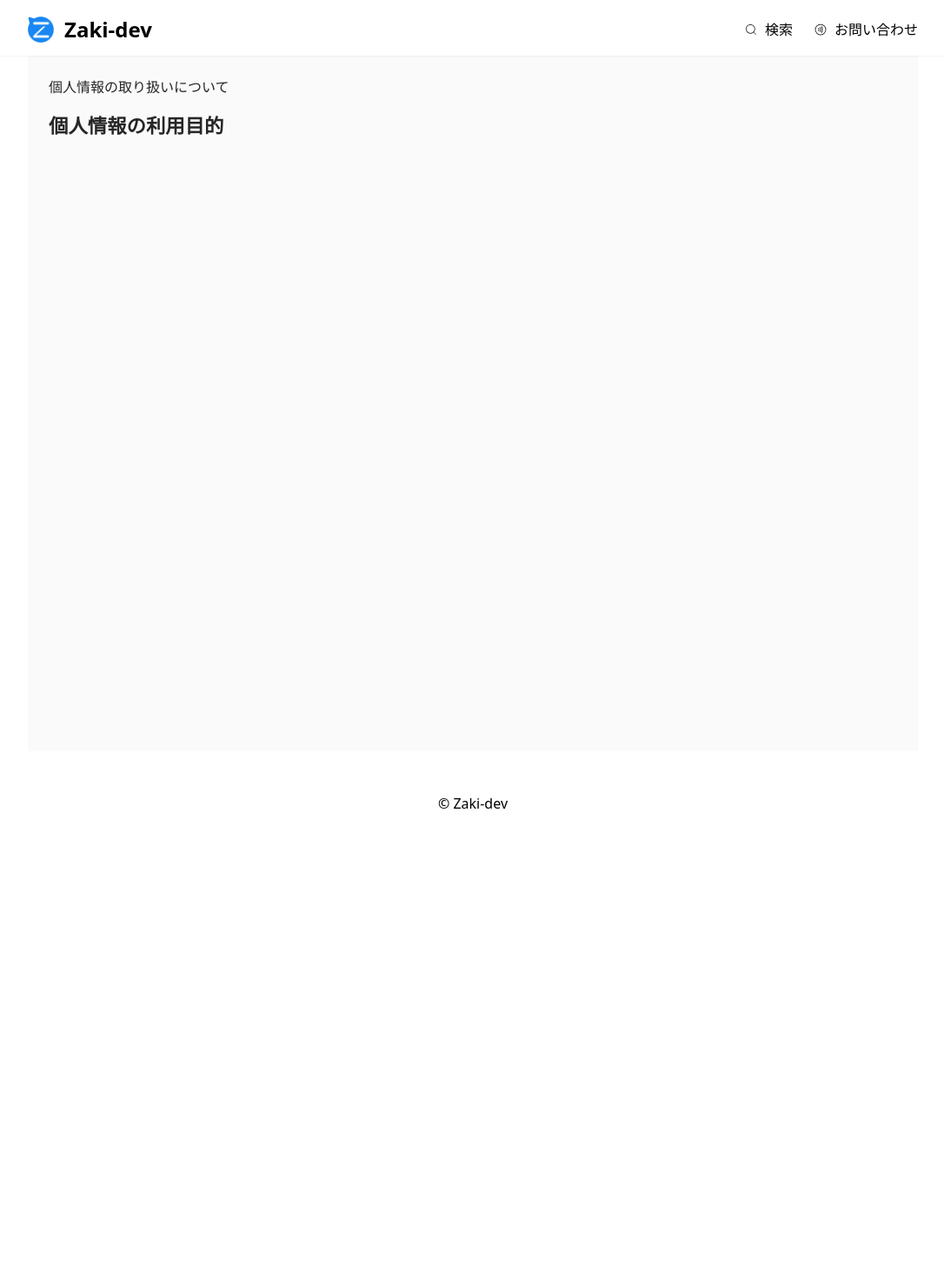
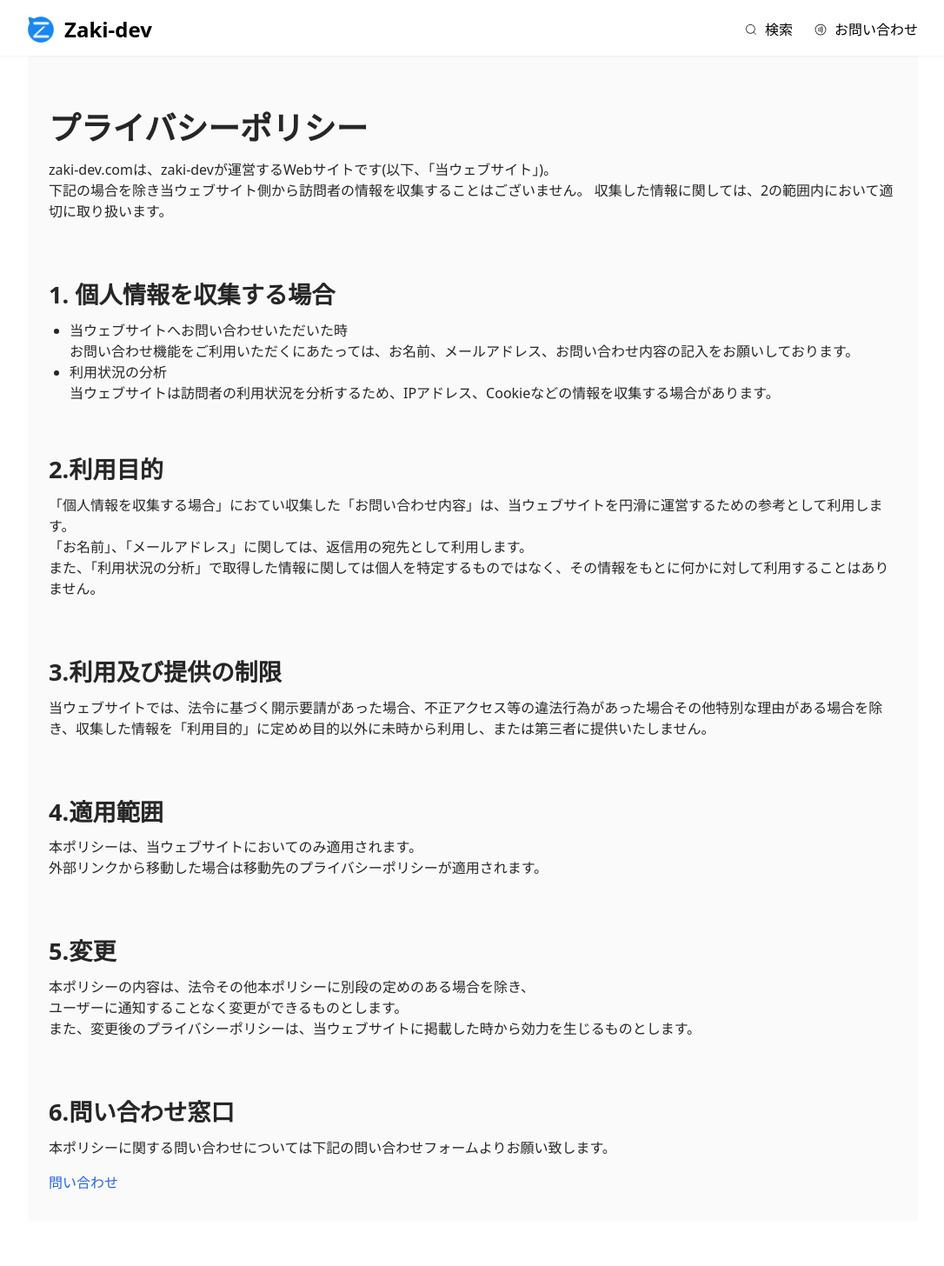
Before and after one commit to yozakura-kirei/zaki-dev, a Next.js app: page /c/privacy in a window 1280 px wide. Shown: the top 1456 px of the page at 87% size, without its empty margins (96-1182 px from the left). Before the commit the page ends 968 px from the top, so only its background shows below. Built offline with nearby package versions, Linux system fonts and the light colour scheme.

Commit message:
feat: ZD-13 プライバシーポリシー追加

```diff
--- a/src/components/organisms/MetaData.tsx
+++ b/src/components/organisms/MetaData.tsx
@@ -25,7 +25,6 @@ export default function MetaData({
       )}
       <link rel='icon' href='/favicon.ico' />
       <link rel='apple-touch-icon' sizes='180x180' href='/favicon.png' />
-      <link rel='stylesheet' href='' />
     </Head>
   );
 }
--- a/src/components/templates/PageWrapper.tsx
+++ b/src/components/templates/PageWrapper.tsx
@@ -1,22 +1,31 @@
 import { ReactNode } from 'react';
+import Header from '../organisms/Header';
+import Footer from '../organisms/Footer';
 
 interface PageWrapperProps {
   children: ReactNode;
-  isGrid: boolean;
+  isGrid?: boolean;
 }
 
 export default function PageWrapper({ children, isGrid }: PageWrapperProps) {
   return (
     <>
-      {isGrid ? (
-        <main className='mt-[4rem] max-w-[1024px] h-screen m-auto px-6 pt-6 pb-[5rem] bg-BackGround text-neutral-800'>
-          {children}
-        </main>
-      ) : (
-        <main className='mt-[4rem] max-w-[1024px] m-auto p-6 h-screen bg-BackGround text-neutral-800'>
-          {children}
-        </main>
-      )}
+      <Header />
+      <main className='mt-[4rem] max-w-[1024px] min-h-screen m-auto px-6 py-6 bg-BackGround text-neutral-800'>
+        {children}
+      </main>
+      <Footer />
     </>
+    // <>
+    //   {isGrid ? (
+    //     <main className='mt-[4rem] max-w-[1024px] h-screen m-auto px-6 pt-6 pb-[5rem] bg-BackGround text-neutral-800'>
+    //       {children}
+    //     </main>
+    //   ) : (
+    //     <main className='mt-[4rem] max-w-[1024px] m-auto p-6 h-screen bg-BackGround text-neutral-800'>
+    //       {children}
+    //     </main>
+    //   )}
+    // </>
   );
 }
--- a/src/pages/_app.tsx
+++ b/src/pages/_app.tsx
@@ -6,9 +6,9 @@ import type { AppProps } from 'next/app';
 export default function App({ Component, pageProps }: AppProps) {
   return (
     <>
-      <Header />
+      {/* <Header /> */}
       <Component {...pageProps} />
-      <Footer />
+      {/* <Footer /> */}
     </>
   );
 }
--- a/src/pages/c/privacy/index.tsx
+++ b/src/pages/c/privacy/index.tsx
@@ -1,11 +1,13 @@
 import H2Tag from '@/components/atoms/H2Tag';
 import MetaData from '@/components/organisms/MetaData';
 import PageWrapper from '@/components/templates/PageWrapper';
+// import { staticPageHtml } from '@/utils/md/changeHtml';
+import { localMdChangeHtml } from '@/utils/md/changeLocalMd';
 
 /**
  * 個人情報取扱のページ
  */
-export default function Page() {
+export default function Page({ html }: { html: any }) {
   return (
     <>
       <MetaData
@@ -13,14 +15,21 @@ export default function Page() {
         title='個人情報の取り扱いについて'
         description='zaki-dev.comの個人情報の取り扱いについてのページです'
       />
-      <PageWrapper isGrid={false}>
-        <div>
-          <h1>個人情報の取り扱いについて</h1>
-        </div>
-        <div>
-          <H2Tag headingText='個人情報の利用目的' isMore={false} />
-        </div>
+      <PageWrapper isGrid={true}>
+        <div
+          className='md-container'
+          dangerouslySetInnerHTML={{ __html: html }}
+        />
       </PageWrapper>
     </>
   );
 }
+
+export async function getStaticProps() {
+  const mdFile = localMdChangeHtml('privacy.md');
+  return {
+    props: {
+      html: mdFile,
+    },
+  };
+}
--- a/src/pages/search/index.tsx
+++ b/src/pages/search/index.tsx
@@ -5,7 +5,7 @@ import { API_RES_TYPE } from '@/types/api';
 import { API } from '@/utils/common/path';
 import { Description } from '@/utils/common/site';
 import { convertFullWidth } from '@/utils/createValue';
-import { changeHtml, simpleChangeHtml } from '@/utils/md/changeHtml';
+import { simpleChangeHtml } from '@/utils/md/changeHtml';
 import Link from 'next/link';
 import React, { ChangeEvent, FormEvent, useState } from 'react';
 import { CiSearch } from 'react-icons/ci';
@@ -102,7 +102,7 @@ export default function Page() {
           </form>
         </section>
         {/* 検索結果 */}
-        <section className='h-screen'>
+        <section>
           {isSearchArea && (
             <div>
               <div>
--- /dev/null
+++ b/src/static/privacy.md
@@ -0,0 +1,39 @@
+# プライバシーポリシー
+
+zaki-dev.comは、zaki-devが運営するWebサイトです(以下、「当ウェブサイト」)。
+下記の場合を除き当ウェブサイト側から訪問者の情報を収集することはございません。
+収集した情報に関しては、2の範囲内において適切に取り扱います。
+
+## 1. 個人情報を収集する場合
+
+- 当ウェブサイトへお問い合わせいただいた時
+  お問い合わせ機能をご利用いただくにあたっては、お名前、メールアドレス、お問い合わせ内容の記入をお願いしております。
+- 利用状況の分析
+  当ウェブサイトは訪問者の利用状況を分析するため、IPアドレス、Cookieなどの情報を収集する場合があります。
+
+## 2.利用目的
+
+「個人情報を収集する場合」におてい収集した「お問い合わせ内容」は、当ウェブサイトを円滑に運営するための参考として利用します。
+「お名前」、「メールアドレス」に関しては、返信用の宛先として利用します。
+また、「利用状況の分析」で取得した情報に関しては個人を特定するものではなく、その情報をもとに何かに対して利用することはありません。
+
+## 3.利用及び提供の制限
+
+当ウェブサイトでは、法令に基づく開示要請があった場合、不正アクセス等の違法行為があった場合その他特別な理由がある場合を除き、収集した情報を「利用目的」に定めめ目的以外に未時から利用し、または第三者に提供いたしません。
+
+## 4.適用範囲
+
+本ポリシーは、当ウェブサイトにおいてのみ適用されます。
+外部リンクから移動した場合は移動先のプライバシーポリシーが適用されます。
+
+## 5.変更
+
+本ポリシーの内容は、法令その他本ポリシーに別段の定めのある場合を除き、
+ユーザーに通知することなく変更ができるものとします。
+また、変更後のプライバシーポリシーは、当ウェブサイトに掲載した時から効力を生じるものとします。
+
+## 6.問い合わせ窓口
+
+本ポリシーに関する問い合わせについては下記の問い合わせフォームよりお願い致します。
+
+[問い合わせ](https://zaki-dev.com/contact)
--- a/src/styles/_md.scss
+++ b/src/styles/_md.scss
@@ -5,13 +5,13 @@
     padding: 0.5rem 0;
   }
   &__h1 {
-    font-size: 1.8rem;
+    font-size: 2.3rem;
     font-weight: 700;
     padding-top: 2rem;
   }
 
   &__h2 {
-    font-size: 1.8rem;
+    font-size: 1.7rem;
     font-weight: 700;
     padding-top: 3.5rem;
   }
--- a/src/utils/md/changeHtml.ts
+++ b/src/utils/md/changeHtml.ts
@@ -1,10 +1,15 @@
-import markdownit, { Token } from 'markdown-it';
 import hljs from 'highlight.js';
 import Renderer from 'markdown-it/lib/renderer';
 import { trancateValue } from '../createValue';
+import MarkdownIt, { Token } from 'markdown-it';
 
+/**
+ * マークダウンをhtmlに変換し、クラスをつけて返却する
+ * @param markdown
+ * @returns
+ */
 export function changeHtml(markdown: string) {
-  const md: any = markdownit({
+  const md: MarkdownIt = MarkdownIt({
     html: true,
     linkify: true,
     typographer: true,
@@ -66,9 +71,14 @@ export function changeHtml(markdown: string) {
   return md.render(markdown);
 }
 
+/**
+ * 検索結果に表示されるマークダウンコンテンツをhtmlに変換
+ * @param markdown
+ * @returns
+ */
 export function simpleChangeHtml(markdown: string) {
   const cleanedMd = markdown.replace(/\\|n|\n|#|-|\|/g, ' ');
-  const md = new markdownit({
+  const md = new MarkdownIt({
     html: true,
     breaks: false,
   });
--- /dev/null
+++ b/src/utils/md/changeLocalMd.ts
@@ -0,0 +1,17 @@
+import fs from 'fs';
+import path from 'path';
+import { changeHtml } from './changeHtml';
+
+/**
+ * 静的なファイルをマークダウンに変換
+ * @param filename マークダウンファイルパス
+ */
+export function localMdChangeHtml(filePath: string): any {
+  const markdown = fs.readFileSync(
+    path.join(process.cwd(), 'src/static', filePath),
+    'utf-8',
+  );
+  const result = changeHtml(markdown);
+  console.log(result);
+  return result;
+}
--- a/src/utils/supabase/index.ts
+++ b/src/utils/supabase/index.ts
@@ -1,6 +1,5 @@
 import { createClient } from '@supabase/supabase-js';
 import { Database } from '@/types/supabasetype';
-import { gql } from '@apollo/client';
 
 /**
  * supabaseのDBへアクセスする
```
Also changed, not shown: package.json (+2 -7 lines), 1 other file (tests, documents, lock files or other folders).
